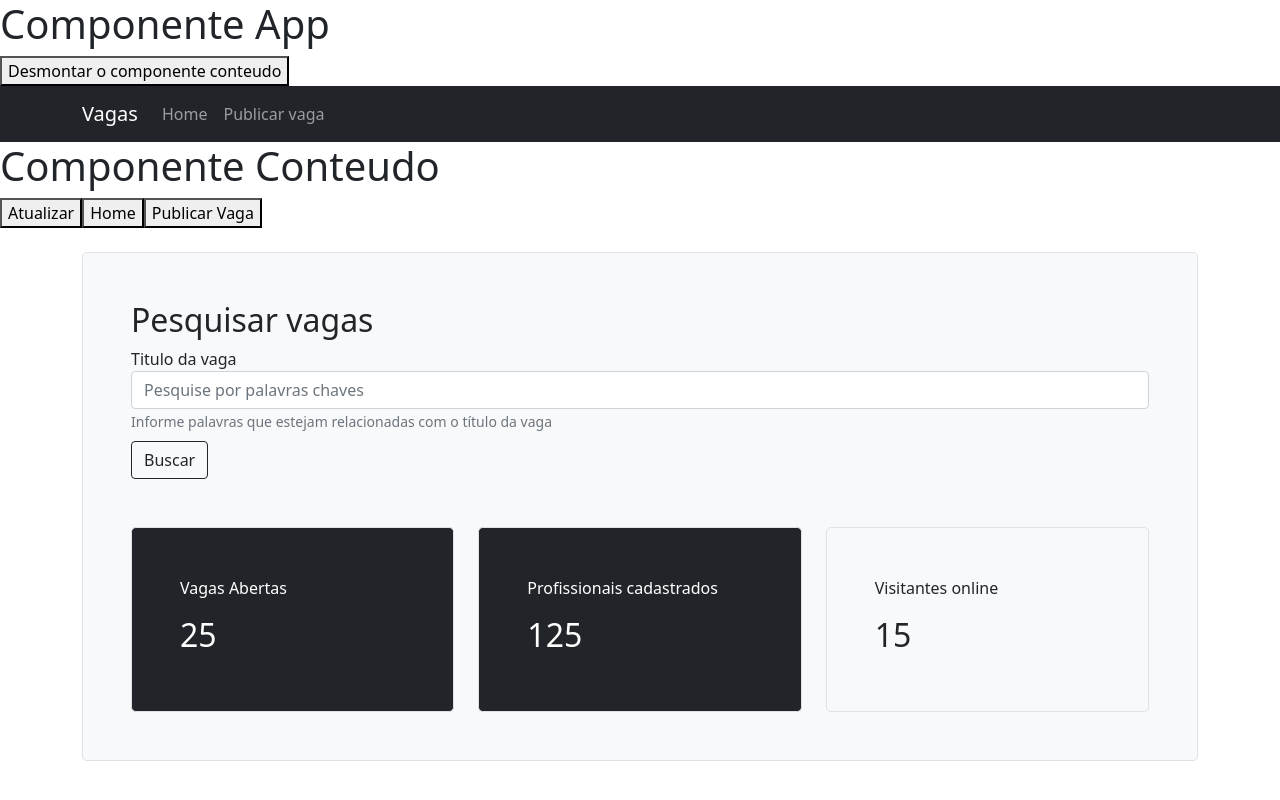
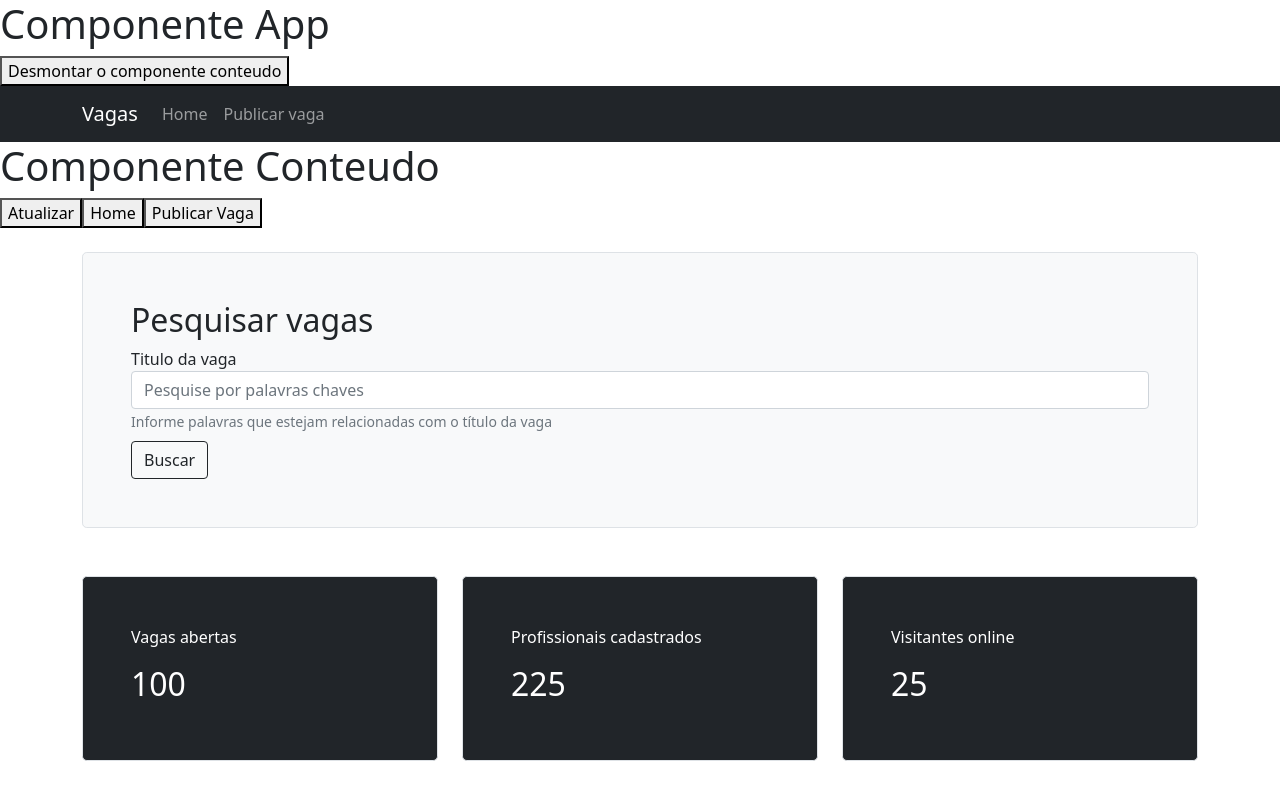
Before and after one commit to murilloaguiar/vagas-front, a Vue app: page / in a window 1280 px wide. Built offline with nearby package versions, Linux system fonts and the light colour scheme.

Commit message:
Implementação dos componentes Indicador e Pesquisar Vaga. Encaminhando parâmetros do componente pai para o filho

```diff
--- /dev/null
+++ b/src/components/comuns/Indicador.vue
@@ -0,0 +1,13 @@
+<template>
+   <div class="h-100 p-5 rounded-3 border bg-dark text-white">
+      <p>{{titulo}}</p>
+      <h2>{{indicador}}</h2>
+   </div>
+</template>
+
+<script>
+export default {
+   name: 'Indicador',
+   props:['titulo','indicador']
+}
+</script>
--- /dev/null
+++ b/src/components/comuns/PesquisarVaga.vue
@@ -0,0 +1,37 @@
+<template>
+   <div class="h-100 p-5 bg-light border rounded-3">
+      <h2>Pesquisar vagas</h2>
+
+      <div class="row">
+
+         <div class="col">
+
+            <div class="form-group">
+               <label for="inputPesquisa">Titulo da vaga</label>
+               <input type="text" id="inputPesquisa" class="form-control" placeholder="Pesquise por palavras chaves">
+               <small class="text-muted form-text">Informe palavras que estejam relacionadas com o título da vaga</small>
+            </div>
+
+         </div>
+
+      </div>
+
+
+      <div class="row">
+
+         <div class="col">
+
+            <button class="btn btn-outline-dark mt-2">Buscar</button>
+
+         </div>
+
+      </div>
+
+   </div>
+</template>
+
+<script>
+export default {
+   name: 'PesquisarVaga'
+}
+</script>
--- a/src/components/views/Home.vue
+++ b/src/components/views/Home.vue
@@ -4,28 +4,7 @@
 
          <div class="col">
 
-            <div class="h-100 p-5 bg-light border rounded-3">
-               <h2>Pesquisar vagas</h2>
-
-               <div class="row">
-
-                  <div class="col">
-
-                     <div class="form-group">
-                        <label for="inputPesquisa">Titulo da vaga</label>
-                        <input type="text" id="inputPesquisa" class="form-control" placeholder="Pesquise por palavras chaves">
-                        <small class="text-muted form-text">Informe palavras que estejam relacionadas com o título da vaga</small>
-                     </div>
-
-                  </div>
-
-               </div>
-
-               <div class="row">
-
-                  <div class="col">
-
-                     <button class="btn btn-outline-dark mt-2">Buscar</button>
+            <pesquisar-vaga></pesquisar-vaga>
 
          </div>
 
@@ -35,34 +14,19 @@
 
          <div class="col-4">
 
-                     <div class="h-100 p-5 rounded-3 border bg-dark text-white">
-                        <p>Vagas Abertas</p>
-                        <h2>25</h2>
-                     </div>
+            <indicador titulo="Vagas abertas" indicador="100"></indicador>
 
          </div>
 
          <div class="col-4">
 
-                     <div class="h-100 p-5 rounded-3 border bg-dark text-white">
-                        <p>Profissionais cadastrados</p>
-                        <h2>125</h2>
-                     </div>
+            <indicador titulo="Profissionais cadastrados" indicador="225"></indicador>
 
          </div>
 
          <div class="col-4">
 
-                     <div class="h-100 p-5 rounded-3 border bg-light text-dark">
-                        <p>Visitantes online</p>
-                        <h2>15</h2>
-                     </div>
-
-                  </div>
-
-               </div>
-
-            </div>
+            <indicador titulo="Visitantes online" indicador="25"></indicador>
 
          </div>
 
@@ -73,8 +37,18 @@
 </template>
 
 <script>
+
+   import Indicador from '@/components/comuns/Indicador.vue'
+   import PesquisarVaga from '@/components/comuns/PesquisarVaga.vue'
+
    export default {
       name: 'Home',
+      components:{
+         PesquisarVaga,
+         Indicador
+      },
+
+      //-----Hooks
       created(){
          console.log('Criado',this.teste)
       },
```
Lines whose indentation alone changed are shown as unchanged.
